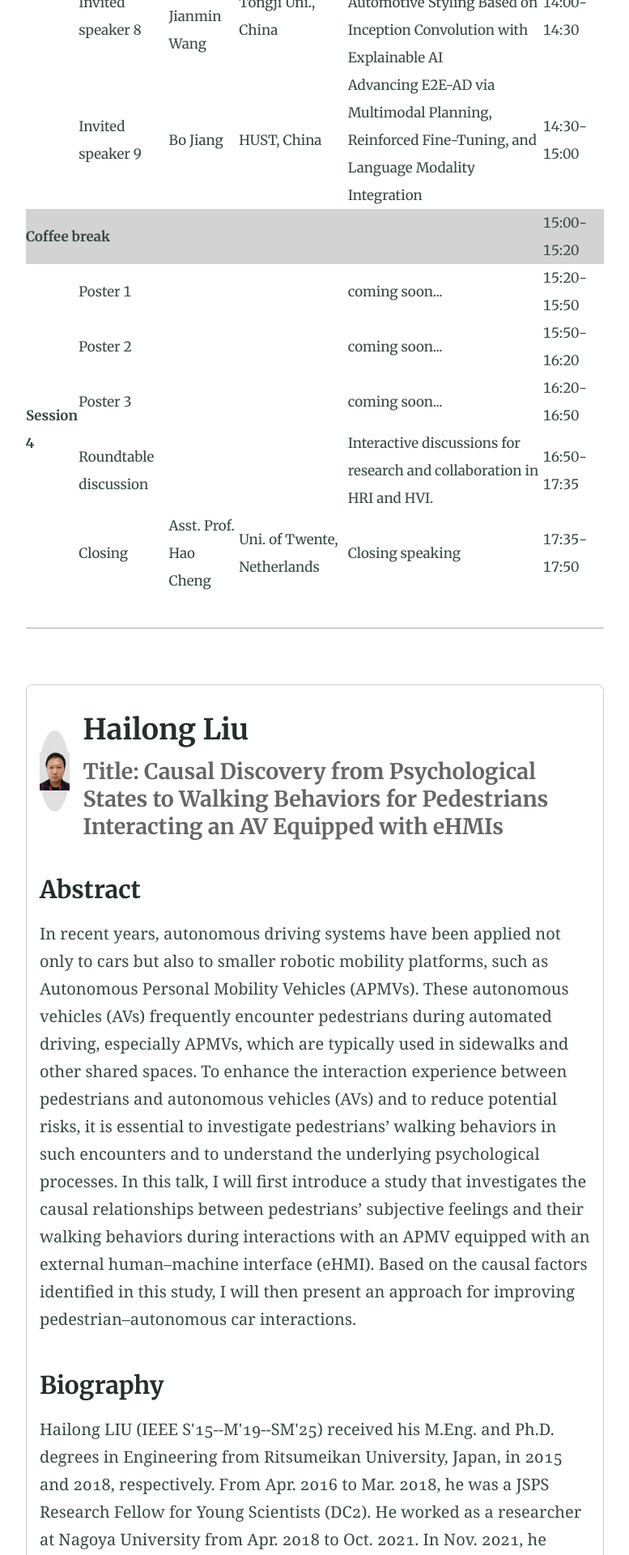
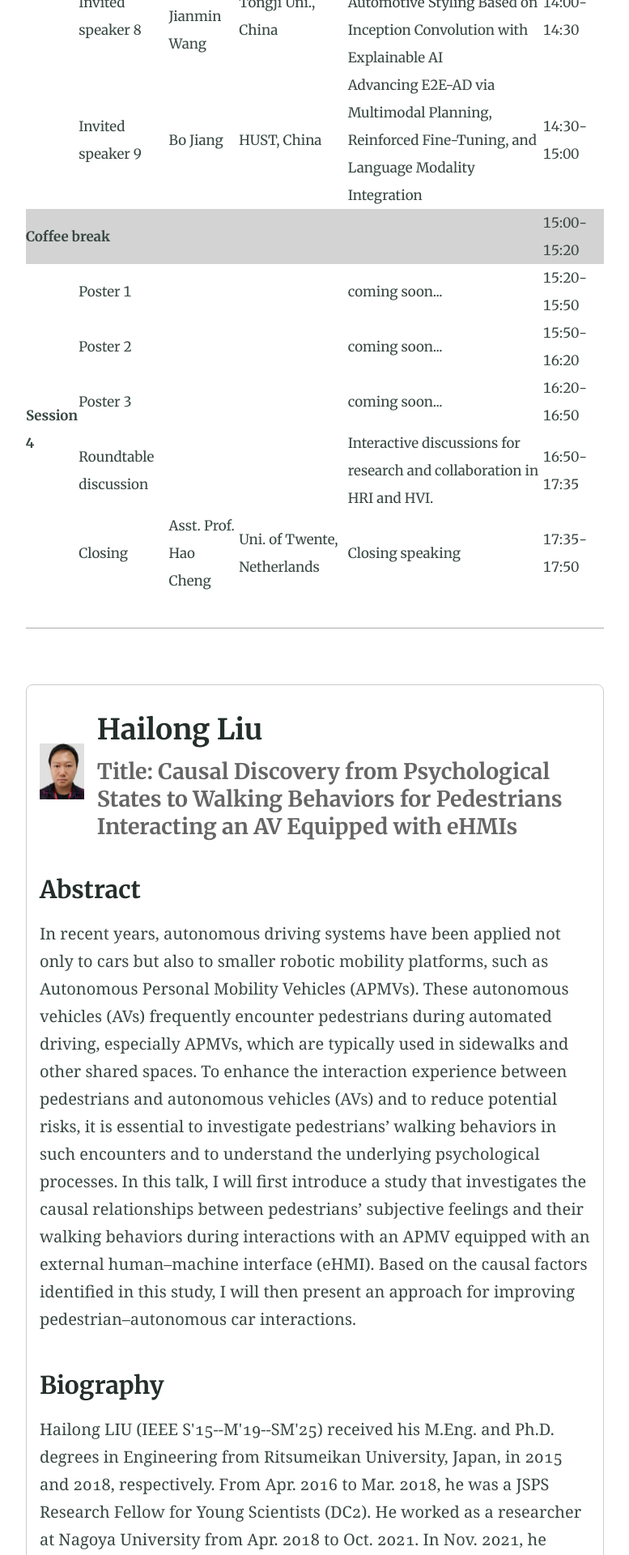
Before and after one commit to Are-You-Happy-with-AV/are-you-happy-with-av.github.io, a Jekyll site: the page built from program.md, in a window 1280 px wide. Shown: the part 1493-3413 px from the top of the page at 81% size, without its empty margins (251-1028 px from the left). Built offline with Jekyll 4.4.1, drawn with Linux system fonts in a browser that asks for light colours; our own code applies the rules of GitHub Pages for plain Markdown files.

Commit message:
Update program.md

```diff
--- a/program.md
+++ b/program.md
@@ -1,5 +1,5 @@
 Program is coming soon...
-<div style="font-size:8px;">
+<div style="font-size:5px;">
 <table border="1" cellspacing="0" cellpadding="6" style="border-collapse: collapse; text-align:center; width:100%;">
   <tr style="background-color:lightgrey;">
     <th>Session</th>
@@ -136,7 +136,7 @@ Program is coming soon...
 
   <div style="display:flex; align-items:center; gap:16px;">
     <!-- Profile Photo Placeholder -->
-    <div style="width:100px; height:100px; background:#e0e0e0; border-radius:50%; display:flex; align-items:center; justify-content:center; font-size:12px; color:#555;">
+    <div>
       <img src="/assets/committee/Hailong liu.jpg" alt="Hailong Liu" style="width: 150px; height: auto; object-fit: cover; display: block;">
     </div>
     <!-- Name and Title -->
```
